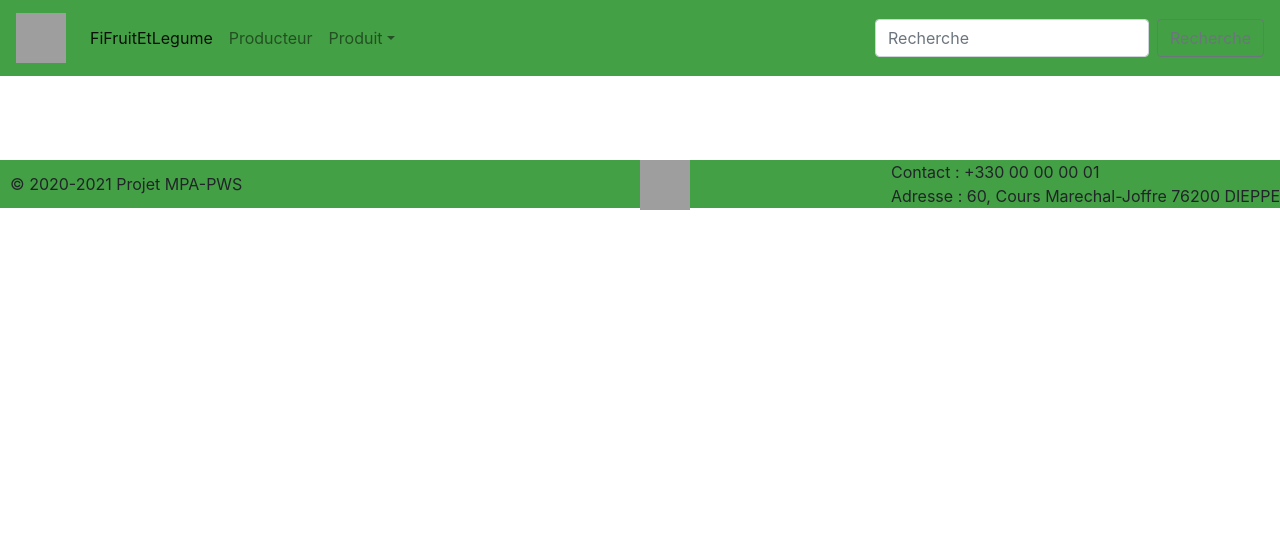
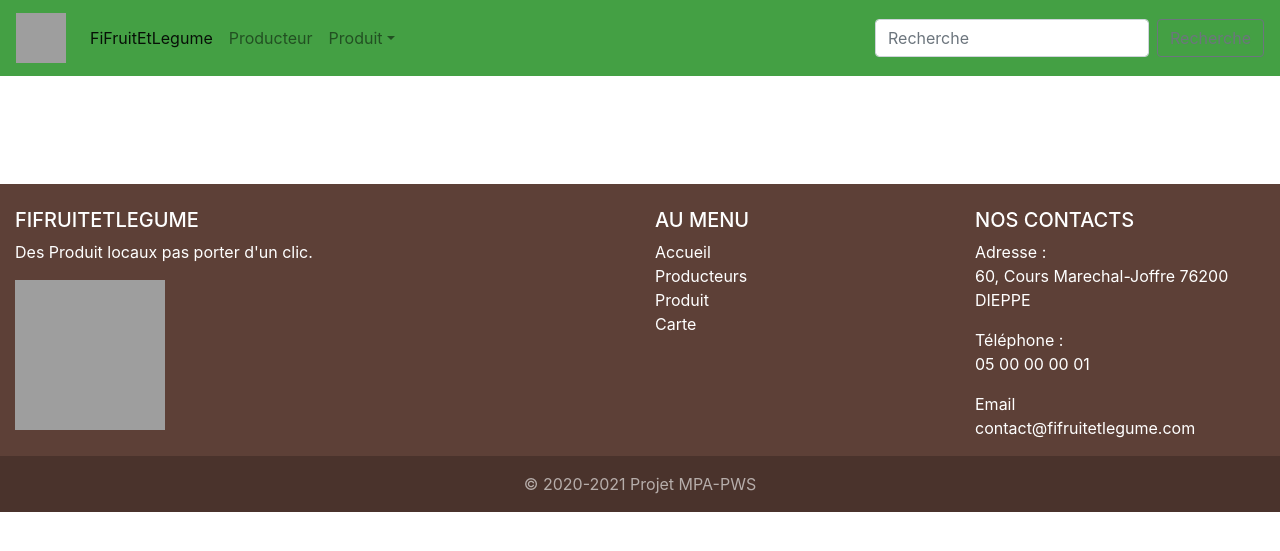
Before and after one commit to Gael-Mousset/FiFruitEtLegume, a Symfony app: template FiFruitEtLegume/templates/base.html.twig in a window 1280 px wide. Shown: the top 551 px of the page. Run offline with Twig, Linux system fonts and the light colour scheme; the template is opened without the code that fills it, so the values that code supplies are empty; some libraries are stand-ins or nearby versions; grey boxes are pictures that could not be loaded.

Commit message:
footer v2

```diff
--- a/FiFruitEtLegume/templates/base.html.twig
+++ b/FiFruitEtLegume/templates/base.html.twig
@@ -45,7 +45,7 @@
         </div>
     </nav>
 
-    <main role="main">
+    <main role="main">doctrine_migration_versions
 
         <!-- Main jumbotron for a primary marketing message or call to action -->
         <div class="jumbotron" style="background-color: white">
@@ -59,12 +59,93 @@
         <script src="https://cdnjs.cloudflare.com/ajax/libs/popper.js/1.14.7/umd/popper.min.js" integrity="sha384-UO2eT0CpHqdSJQ6hJty5KVphtPhzWj9WO1clHTMGa3JDZwrnQq4sF86dIHNDz0W1" crossorigin="anonymous"></script>
         <script src="https://stackpath.bootstrapcdn.com/bootstrap/4.3.1/js/bootstrap.min.js" integrity="sha384-JjSmVgyd0p3pXB1rRibZUAYoIIy6OrQ6VrjIEaFf/nJGzIxFDsf4x0xIM+B07jRM" crossorigin="anonymous"></script>
     </main>
-    <footer class="page-footer" style="background-color: #44a044; display: flex;justify-content: space-between;">
-        <p style="margin-top: auto; margin-bottom: auto; margin-left: 10px">© 2020-2021 Projet MPA-PWS </p>
-        <img src="{{ asset('Logo') }}" width="50" height="50" class="d-inline-block align-top" alt="" style="position: absolute; left: 50%;">
-        <ul style="margin-top: auto; margin-bottom: auto; list-style: none; ">
-            <li style="margin-top: auto; margin-bottom: auto;">Contact : +330 00 00 00 01</li>
-            <li style="margin-top: auto; margin-bottom: auto;">Adresse : 60, Cours Marechal-Joffre 76200 DIEPPE</li>
-        </ul>
-    </footer>    </body>
+
+    <!-- Footer -->
+    <footer class="page-footer font-small pt-4" style="background-color: #5d4037; color: white; ">
+
+        <!-- Footer Links -->
+        <div class="container-fluid text-center text-md-left">
+
+            <!-- Grid row -->
+            <div class="row">
+
+                <!-- Grid column -->
+                <div class="col-md-6 mt-md-0 mt-3">
+
+                    <!-- Content -->
+                    <h5 class="text-uppercase">FiFruitEtLegume</h5>
+                    <p>Des Produit locaux pas porter d'un clic.</p>
+                    <img src="{{ asset('Logo') }}" width="150" height="150" class="d-inline-block align-top" alt="">
+
+                </div>
+                <!-- Grid column -->
+
+                <hr class="clearfix w-100 d-md-none pb-3">
+
+                <!-- Grid column -->
+                <div class="col-md-3 mb-md-0 mb-3">
+
+                    <!-- Links -->
+                    <h5 class="text-uppercase">Au menu</h5>
+
+                    <ul class="list-unstyled">
+                        <li>
+                            <a href="#!" style="color: white">Accueil</a>
+                        </li>
+                        <li>
+                            <a href="#!" style="color: white">Producteurs</a>
+                        </li>
+                        <li>
+                            <a href="#!" style="color: white">Produit</a>
+                        </li>
+                        <li>
+                            <a href="#!" style="color: white">Carte</a>
+                        </li>
+                    </ul>
+
+                </div>
+                <!-- Grid column -->
+
+                <!-- Grid column -->
+                <div class="col-md-3 mb-md-0 mb-3">
+
+                    <!-- Links -->
+                    <h5 class="text-uppercase">Nos contacts</h5>
+
+                    <ul class="list-unstyled">
+                        <li>Adresse :</li>
+                        <li><p>60, Cours Marechal-Joffre 76200 DIEPPE</p></li>
+                        <li>
+                            Téléphone :
+                        </li>
+                        <li>
+                            <p>
+                                <a href="tel:+33500000001" style="color: white">05 00 00 00 01<br></a>
+                            </p>
+                        </li>
+                        <li>
+                            Email
+                        </li>
+                        <li>
+                            <a href="mailto:contact@fifruitetlegume.com" style="color: white">contact@fifruitetlegume.com</a>
+                        </li>
+                    </ul>
+
+                </div>
+                <!-- Grid column -->
+
+            </div>
+            <!-- Grid row -->
+
+        </div>
+        <!-- Footer Links -->
+
+        <!-- Copyright -->
+        <div class="footer-copyright text-center py-3" style="background-color: rgba(0,0,0,0.2); color: rgba(255,255,255,0.6)">© 2020-2021 Projet MPA-PWS</a>
+        </div>
+        <!-- Copyright -->
+
+    </footer>
+    <!-- Footer -->
+</body>
 </html>
```
